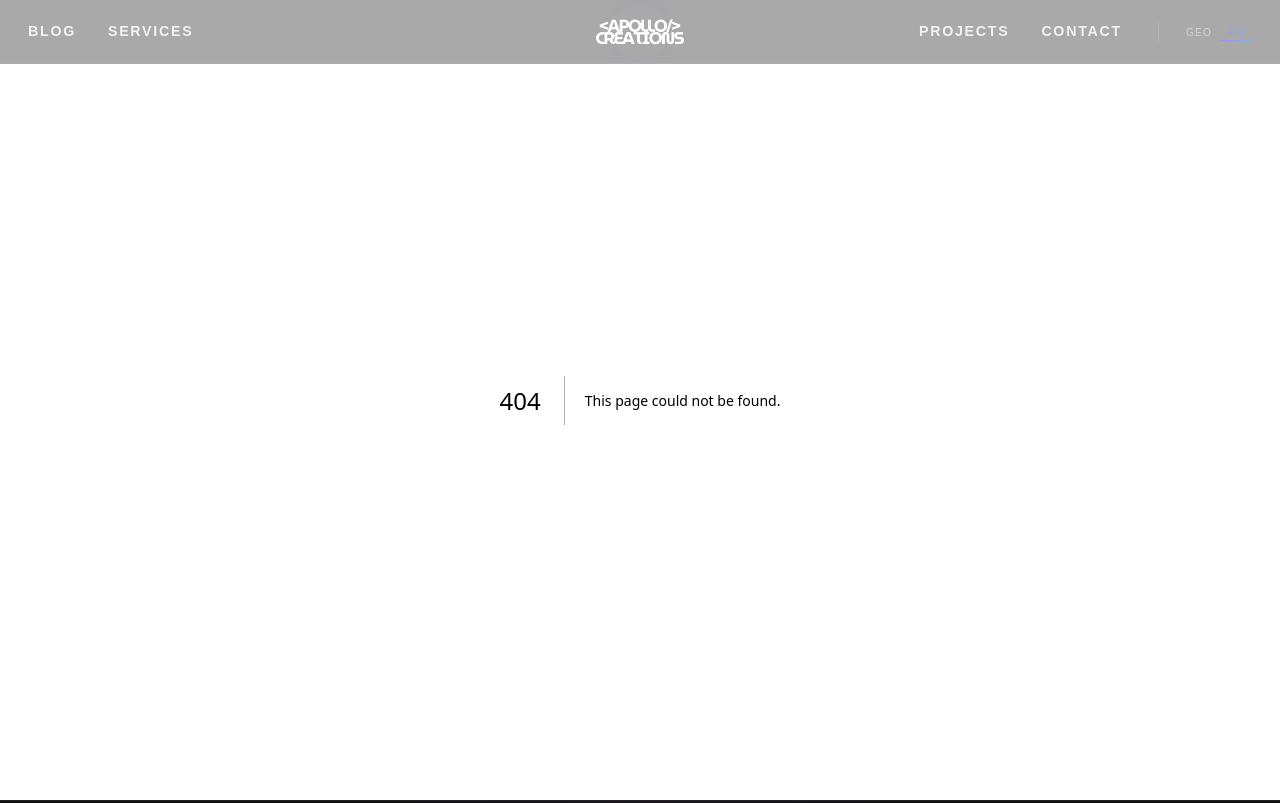
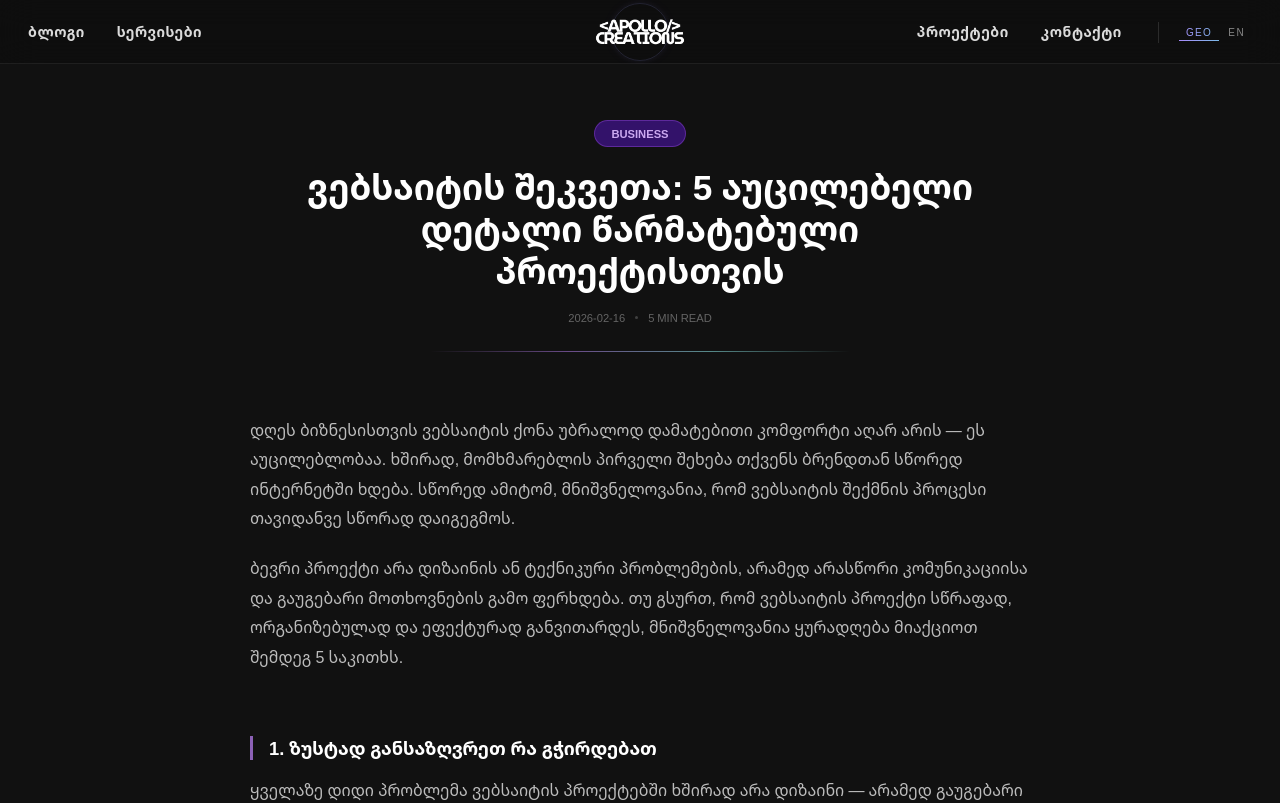
Before and after one commit to lizzaaabb/lamz-site, a Next.js app: page /ka/ordering-a-website in a window 1280 px wide. Before the commit this address had no page. Shown: the top 803 px of the page. Built offline with nearby package versions, Linux system fonts and the light colour scheme; a web font is replaced by a local one.

Commit message:
seo blog post

```diff
--- /dev/null
+++ b/src/app/ka/blog/page.jsx
@@ -0,0 +1,5 @@
+import Blog from '../../../components/Blog'
+
+export default function BlogPage() {
+  return <Blog />
+}
--- /dev/null
+++ b/src/app/ka/contact/page.jsx
@@ -0,0 +1,5 @@
+import Contact from '../../../components/Contact'
+
+export default function ContactPage() {
+  return <Contact />
+}
--- /dev/null
+++ b/src/app/ka/layout.js
@@ -0,0 +1,49 @@
+// app/ka/layout.js
+// Wraps all /ka/* pages with Georgian SEO metadata
+
+export const metadata = {
+  title: {
+    default: "საიტის დამზადება | ვებგვერდის შექმნა | Apollo Creations",
+    template: "%s | საიტის დამზადება - Apollo Creations",
+  },
+  description:
+    "საიტის დამზადება პროფესიონალურად — სწრაფი, თანამედროვე და მიმზიდველი ვებგვერდები. ციფრული სააგენტო თბილისში.",
+  keywords: [
+    "საიტის დამზადება",
+    "ვებგვერდის დამზადება",
+    "ვებგვერდის შექმნა",
+    "ვებ დიზაინი",
+    "საიტის შექმნა",
+    "ციფრული სააგენტო თბილისი",
+    "პროგრამირება საქართველო",
+    "ვებსაიტი თბილისი",
+  ],
+  alternates: {
+    canonical: "https://apollocreations.net/ka",
+    languages: {
+      "en": "https://apollocreations.net",
+      "ka": "https://apollocreations.net/ka",
+    },
+  },
+  openGraph: {
+    title: "საიტის დამზადება | ვებგვერდის შექმნა | Apollo Creations",
+    description:
+      "საიტის დამზადება პროფესიონალურად — სწრაფი და თანამედროვე ვებგვერდები.",
+    url: "https://apollocreations.net/ka",
+    siteName: "Apollo Creations",
+    locale: "ka_GE",
+    type: "website",
+    images: [
+      {
+        url: "https://apollocreations.net/og-image.jpg",
+        width: 1200,
+        height: 630,
+        alt: "საიტის დამზადება | Apollo Creations",
+      },
+    ],
+  },
+};
+
+export default function KaLayout({ children }) {
+  return children
+}
--- /dev/null
+++ b/src/app/ka/ordering-a-website/page.jsx
@@ -0,0 +1,36 @@
+import Blog1Page from '../../../components/Blog1Page'
+
+export const metadata = {
+  title: 'ვებსაიტის შეკვეთა: 5 აუცილებელი დეტალი წარმატებული პროექტისთვის',
+  description:
+    'გსურთ ვებსაიტის შეკვეთა? გაიგეთ 5 მთავარი საკითხი, რომელიც პროექტის დაწყებამდე უნდა განისაზღვროს — scope, კონტენტი, გადახდა და სხვა.',
+  keywords: [
+    'ვებსაიტის შეკვეთა',
+    'საიტის დამზადება',
+    'ვებგვერდის შეკვეთა თბილისი',
+    'საიტის შექმნა საქართველო',
+    'ვებ დეველოპმენტი',
+    'Apollo Creations',
+  ],
+  alternates: {
+    canonical: 'https://apollocreations.net/ka/ordering-a-website',
+    languages: {
+      en: 'https://apollocreations.net/ordering-a-website',
+      ka: 'https://apollocreations.net/ka/ordering-a-website',
+    },
+  },
+  openGraph: {
+    title: 'ვებსაიტის შეკვეთა: 5 აუცილებელი დეტალი წარმატებული პროექტისთვის',
+    description:
+      'გსურთ ვებსაიტის შეკვეთა? გაიგეთ 5 მთავარი საკითხი პროექტის დაწყებამდე.',
+    url: 'https://apollocreations.net/ka/ordering-a-website',
+    siteName: 'Apollo Creations',
+    locale: 'ka_GE',
+    type: 'article',
+    publishedTime: '2026-02-16',
+  },
+}
+
+export default function KaBlogPost1Page() {
+  return <Blog1Page />
+}
--- /dev/null
+++ b/src/app/ka/projects/page.jsx
@@ -0,0 +1,5 @@
+import AllProjects from '../../../components/AllProjects'
+
+export default function ProjectsPage() {
+  return <AllProjects />
+}
--- a/src/components/Blog1Page.js
+++ b/src/components/Blog1Page.js
@@ -32,7 +32,7 @@ function renderContent(lines) {
 }
 
 function Blog1Page() {
-  const { lang } = useLang()
+  const { lang, prefix } = useLang()
   const post = lang === 'ka' ? blogContentKa : blogContentEn
   const containerRef = useRef(null)
 
@@ -81,9 +81,9 @@ function Blog1Page() {
 
       {/* BACK */}
       <div className="bp-back-wrap">
-        <a href="/blog" className="bp-back">
-          ← {lang === 'ka' ? 'ბლოგზე დაბრუნება' : 'Back to Blog'}
-        </a>
+       <a href={`${prefix}/blog`} className="bp-back">
+  ← {lang === 'ka' ? 'ბლოგზე დაბრუნება' : 'Back to Blog'}
+</a>
       </div>
 
     </div>
--- a/src/components/Header.js
+++ b/src/components/Header.js
@@ -4,41 +4,6 @@ import '../styles/Header.css'
 import { useLang } from '../components/LanguageContext'
 
 const logo = '/logo.png'
-
-const content = {
-  ka: {
-    left: [
-      { label: 'ბლოგი', href: 'blog' },
-      { label: 'სერვისები',     href: '#services' },
-    ],
-    right: [
-      { label: 'პროექტები', href: 'projects' },
-      { label: 'კონტაქტი',  href: 'contact' },
-    ],
-    nav: [
-      { label: 'ბლოგი', href: 'blog',    num: '01' },
-      { label: 'სერვისები',     href: '#services',  num: '02' },
-      { label: 'პროექტები',     href: 'projects',  num: '03' },
-      { label: 'კონტაქტი',      href: 'contact',   num: '04' },
-    ],
-  },
-  en: {
-    left: [
-      { label: 'Blog',    href: 'blog' },
-      { label: 'Services', href: '#services' },
-    ],
-    right: [
-      { label: 'Projects', href: 'projects' },
-      { label: 'Contact',  href: 'contact' },
-    ],
-    nav: [
-      { label: 'Blog',    href: 'blog',    num: '01' },
-      { label: 'Services', href: '#services', num: '02' },
-      { label: 'Projects', href: 'projects', num: '03' },
-      { label: 'Contact',  href: 'contact',  num: '04' },
-    ],
-  },
-}
 
 const LangSwitcher = ({ className = '' }) => {
   const { lang, setLang } = useLang()
@@ -59,7 +24,7 @@ const LangSwitcher = ({ className = '' }) => {
 }
 
 function Header() {
-  const { lang } = useLang()
+  const { lang, prefix } = useLang()
   const [sidebarOpen, setSidebarOpen] = useState(false)
   const [mounted, setMounted]         = useState(false)
   const [scrolled, setScrolled]       = useState(false)
@@ -85,6 +50,42 @@ function Header() {
     }
   }, [])
 
+  // All links are built with prefix so /ka is preserved when navigating
+  const content = {
+    ka: {
+      left: [
+        { label: 'ბლოგი',     href: `${prefix}/blog` },
+        { label: 'სერვისები', href: `${prefix}#services` },
+      ],
+      right: [
+        { label: 'პროექტები', href: `${prefix}/projects` },
+        { label: 'კონტაქტი',  href: `${prefix}/contact` },
+      ],
+      nav: [
+        { label: 'ბლოგი',     href: `${prefix}/blog`,     num: '01' },
+        { label: 'სერვისები', href: `${prefix}#services`,  num: '02' },
+        { label: 'პროექტები', href: `${prefix}/projects`,  num: '03' },
+        { label: 'კონტაქტი',  href: `${prefix}/contact`,   num: '04' },
+      ],
+    },
+    en: {
+      left: [
+        { label: 'Blog',     href: `/blog` },
+        { label: 'Services', href: `#services` },
+      ],
+      right: [
+        { label: 'Projects', href: `/projects` },
+        { label: 'Contact',  href: `/contact` },
+      ],
+      nav: [
+        { label: 'Blog',     href: `/blog`,     num: '01' },
+        { label: 'Services', href: `#services`,  num: '02' },
+        { label: 'Projects', href: `/projects`,  num: '03' },
+        { label: 'Contact',  href: `/contact`,   num: '04' },
+      ],
+    },
+  }
+
   const t = content[lang]
 
   return (
@@ -108,7 +109,7 @@ function Header() {
 
         {/* CENTER — logo */}
         <div className="second-block">
-          <a href="/" className="header-logo-link" aria-label="Apollo Creations">
+          <a href={prefix || '/'} className="header-logo-link" aria-label="Apollo Creations">
             <div className="logo-glow-ring" />
             <img src={logo} alt="Apollo Creations" className="header-logo-img" />
           </a>
@@ -154,8 +155,8 @@ function Header() {
 
             <nav className="sidebar-nav">
               {t.nav.map((item, i) => (
-
-                 <a key={i}
+                <a
+                  key={i}
                   href={item.href}
                   className="sidebar-link"
                   style={{ '--i': i }}
--- a/src/components/LanguageContext.js
+++ b/src/components/LanguageContext.js
@@ -1,12 +1,36 @@
 'use client'
-import { createContext, useContext, useState } from 'react'
+import { createContext, useContext } from 'react'
+import { usePathname, useRouter } from 'next/navigation'
 
 const LangContext = createContext()
 
 export function LangProvider({ children }) {
-  const [lang, setLang] = useState('en')
+  const pathname = usePathname()
+  const router = useRouter()
+
+  // Detect lang from URL: /ka or /ka/... = ka, everything else = en
+  const lang = pathname.startsWith('/ka') ? 'ka' : 'en'
+
+  // Use this in any component to build links that keep the language prefix
+  // e.g. prefix + '/blog' = '/ka/blog' or '/blog'
+  const prefix = lang === 'ka' ? '/ka' : ''
+
+  const setLang = (newLang) => {
+    if (newLang === lang) return
+
+    if (newLang === 'ka') {
+      // /projects → /ka/projects, / → /ka
+      const newPath = '/ka' + (pathname === '/' ? '' : pathname)
+      router.push(newPath)
+    } else {
+      // /ka/projects → /projects, /ka → /
+      const newPath = pathname.replace(/^\/ka/, '') || '/'
+      router.push(newPath)
+    }
+  }
+
   return (
-    <LangContext.Provider value={{ lang, setLang }}>
+    <LangContext.Provider value={{ lang, setLang, prefix }}>
       {children}
     </LangContext.Provider>
   )
```
Also changed, not shown: src/app/ka/page.js (added, +27 -0 lines), src/app/layout.js (+0 -13 lines), src/app/ordering-a-website/page.jsx (+32 -1 lines), src/components/Blog.js (+6 -2 lines).
